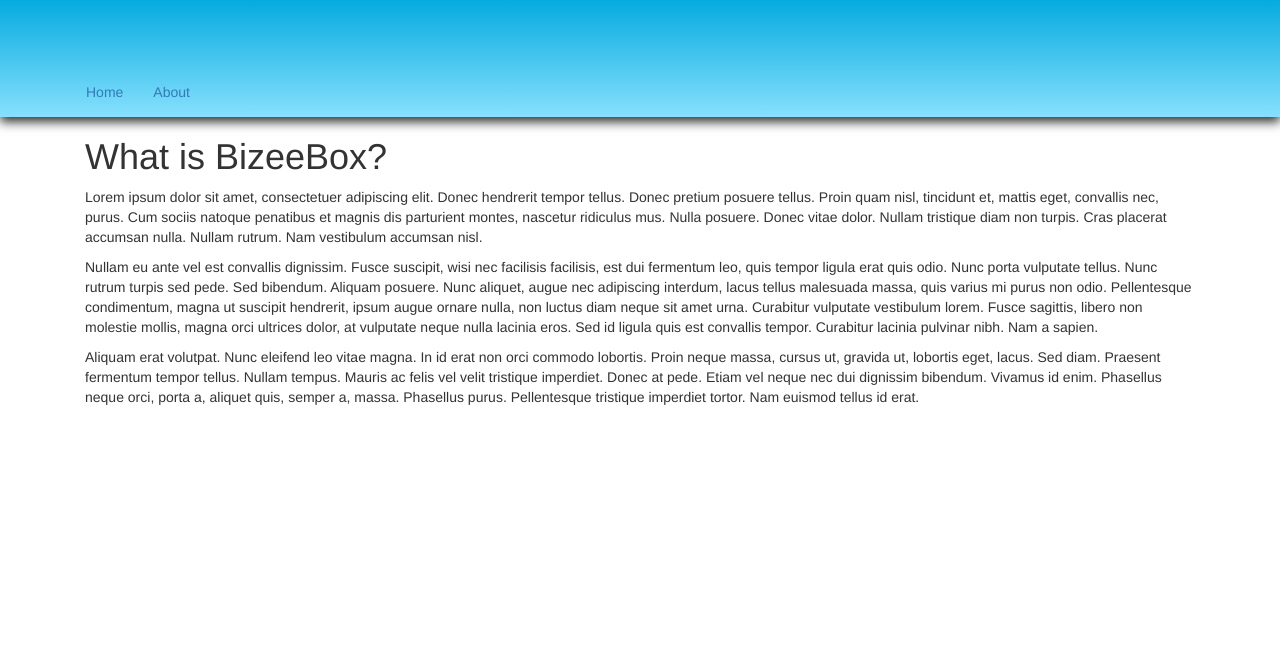
After one commit to shazzner/dataCatcher, a Django app: template home/templates/home/about.html in a window 1280 px wide. The commit adds this page. Shown: the top 657 px of the page. Run offline with Django 3.2, Linux system fonts and the light colour scheme; the template is opened without the code that fills it, so the values that code supplies are empty; some libraries are stand-ins or nearby versions.

Commit message:
Added static pages, cleaned up views

```diff
--- a/DataCatcher/templates/navbar.html
+++ b/DataCatcher/templates/navbar.html
@@ -2,7 +2,7 @@
 
   <ul class="nav navbar-nav">
     <li><a href="/">Home</a></li>
-    <li><a href="{% url 'home:listings' %}">All Modules</a></li>
+    <li><a href="{% url 'home:about' %}">About</a></li>
   </ul>
 
 </nav>
--- /dev/null
+++ b/home/templates/home/about.html
@@ -0,0 +1,10 @@
+{% extends "base.html" %}
+
+{% block content %}
+<div class="col-md-12">
+  <h1>What is BizeeBox?</h1>
+  <p>Lorem ipsum dolor sit amet, consectetuer adipiscing elit.  Donec hendrerit tempor tellus.  Donec pretium posuere tellus.  Proin quam nisl, tincidunt et, mattis eget, convallis nec, purus.  Cum sociis natoque penatibus et magnis dis parturient montes, nascetur ridiculus mus.  Nulla posuere.  Donec vitae dolor.  Nullam tristique diam non turpis.  Cras placerat accumsan nulla.  Nullam rutrum.  Nam vestibulum accumsan nisl.</p>
+  <p>Nullam eu ante vel est convallis dignissim.  Fusce suscipit, wisi nec facilisis facilisis, est dui fermentum leo, quis tempor ligula erat quis odio.  Nunc porta vulputate tellus.  Nunc rutrum turpis sed pede.  Sed bibendum.  Aliquam posuere.  Nunc aliquet, augue nec adipiscing interdum, lacus tellus malesuada massa, quis varius mi purus non odio.  Pellentesque condimentum, magna ut suscipit hendrerit, ipsum augue ornare nulla, non luctus diam neque sit amet urna.  Curabitur vulputate vestibulum lorem.  Fusce sagittis, libero non molestie mollis, magna orci ultrices dolor, at vulputate neque nulla lacinia eros.  Sed id ligula quis est convallis tempor.  Curabitur lacinia pulvinar nibh.  Nam a sapien.</p>
+  <p>Aliquam erat volutpat.  Nunc eleifend leo vitae magna.  In id erat non orci commodo lobortis.  Proin neque massa, cursus ut, gravida ut, lobortis eget, lacus.  Sed diam.  Praesent fermentum tempor tellus.  Nullam tempus.  Mauris ac felis vel velit tristique imperdiet.  Donec at pede.  Etiam vel neque nec dui dignissim bibendum.  Vivamus id enim.  Phasellus neque orci, porta a, aliquet quis, semper a, massa.  Phasellus purus.  Pellentesque tristique imperdiet tortor.  Nam euismod tellus id erat.</p>
+</div>
+{% endblock %}
--- a/home/templates/home/listings.html
+++ b/home/templates/home/listings.html
@@ -1,3 +1,6 @@
 {% extends "base.html" %}
 
-{% block content %}bloo!{% endblock %}
+{% block content %}
+
+<h1></h1>
+{% endblock %}
--- a/home/urls.py
+++ b/home/urls.py
@@ -5,4 +5,5 @@
 urlpatterns = [
     url(r'^$', views.index, name='index'),
     url(r'^listings/', views.listings, name='listings'),
+    url(r'^about/', views.about, name='about'),
 ]
--- a/home/views.py
+++ b/home/views.py
@@ -6,3 +6,6 @@
 
 def index(request):
     return render(request, 'home/index.html')
+
+def about(request):
+    return render(request, 'home/about.html')
```
Also changed, not shown: home/templates/home/index.html (+16 -0 lines).
